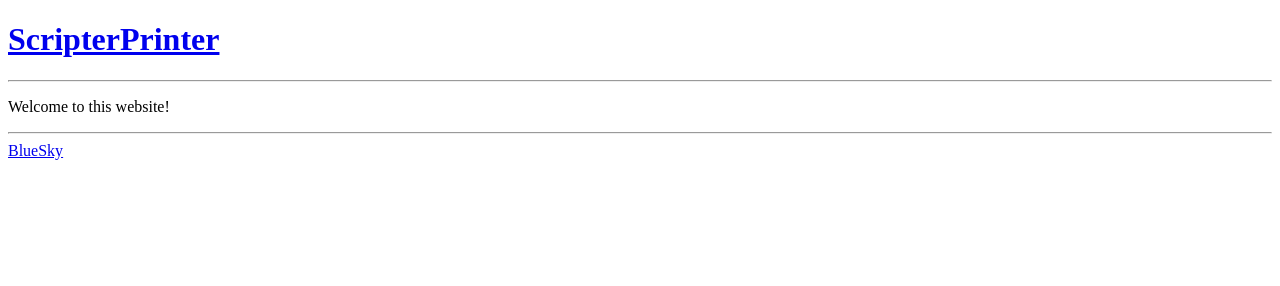
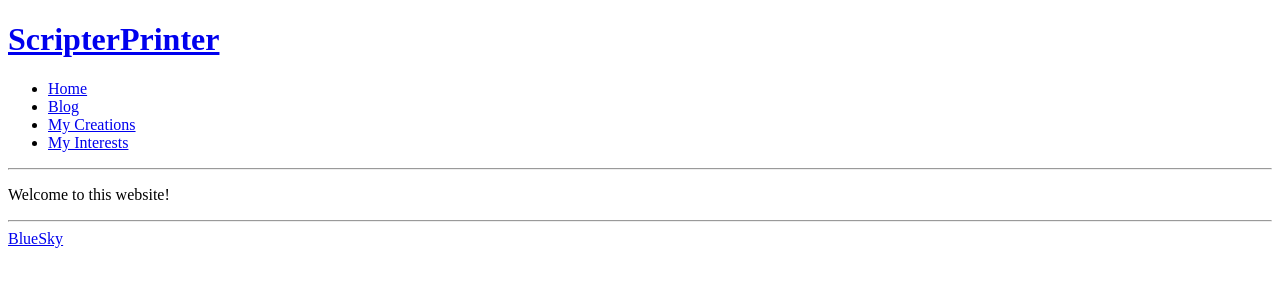
Before and after one commit to scripterprinter/scripterprinter.github.io, a plain HTML site: page index.html in a window 1280 px wide. Drawn offline with Linux system fonts and the light colour scheme.

Commit message:
Update index.html

```diff
--- a/index.html
+++ b/index.html
@@ -14,6 +14,14 @@
 
 <header>
 	<h1><a href="https://www.scripterprinter.com">ScripterPrinter</a></h1>
+	<nav>
+		<ul>
+			<li><a href="https://www.scripterprinter.com/">Home</a></li>
+			<li><a href="https://www.scripterprinter.com/blog">Blog</a></li>
+			<li><a href="https://www.scripterprinter.com/creations">My Creations</a></li>
+			<li><a href="https://www.scripterprinter.com/interests">My Interests</a></li>
+		</ul>
+	</nav>
 	<hr>
 </header>
 
```
